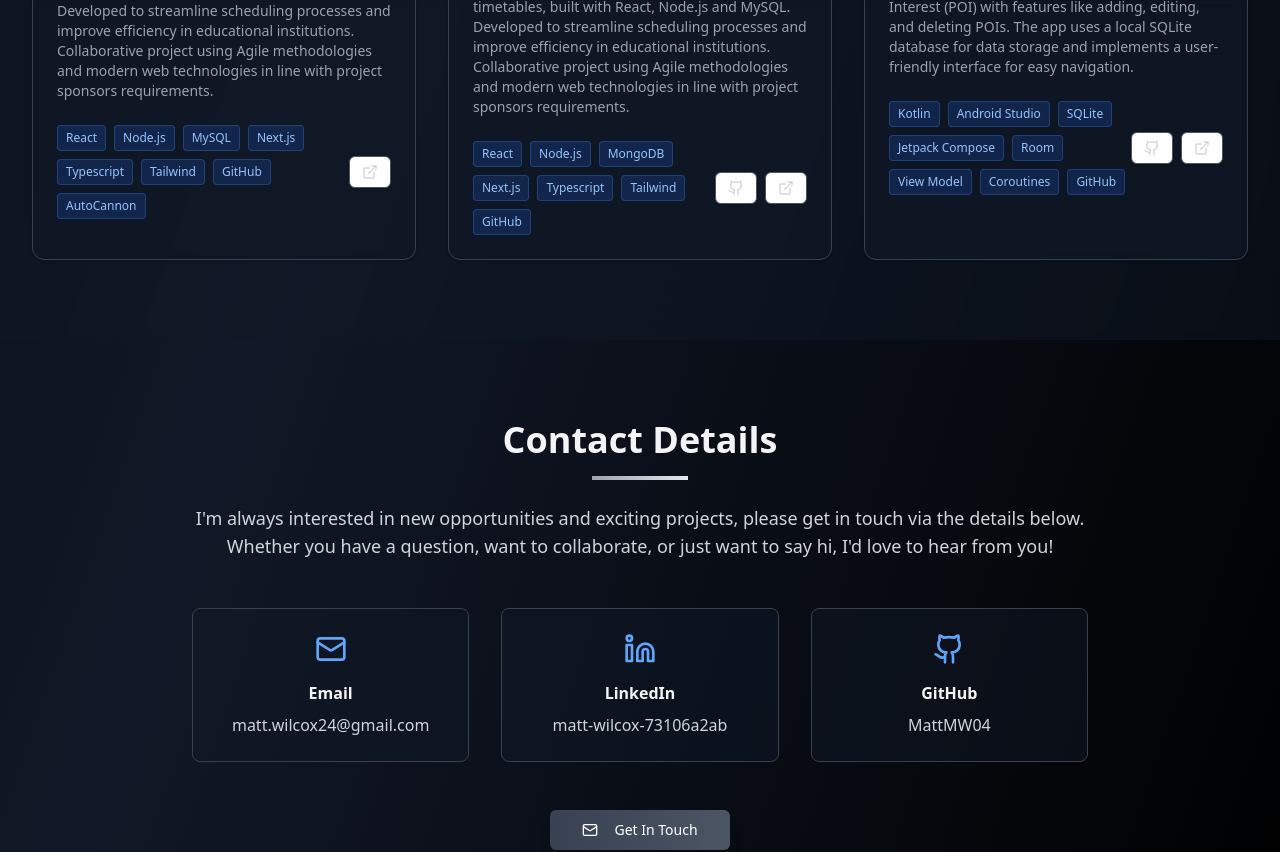
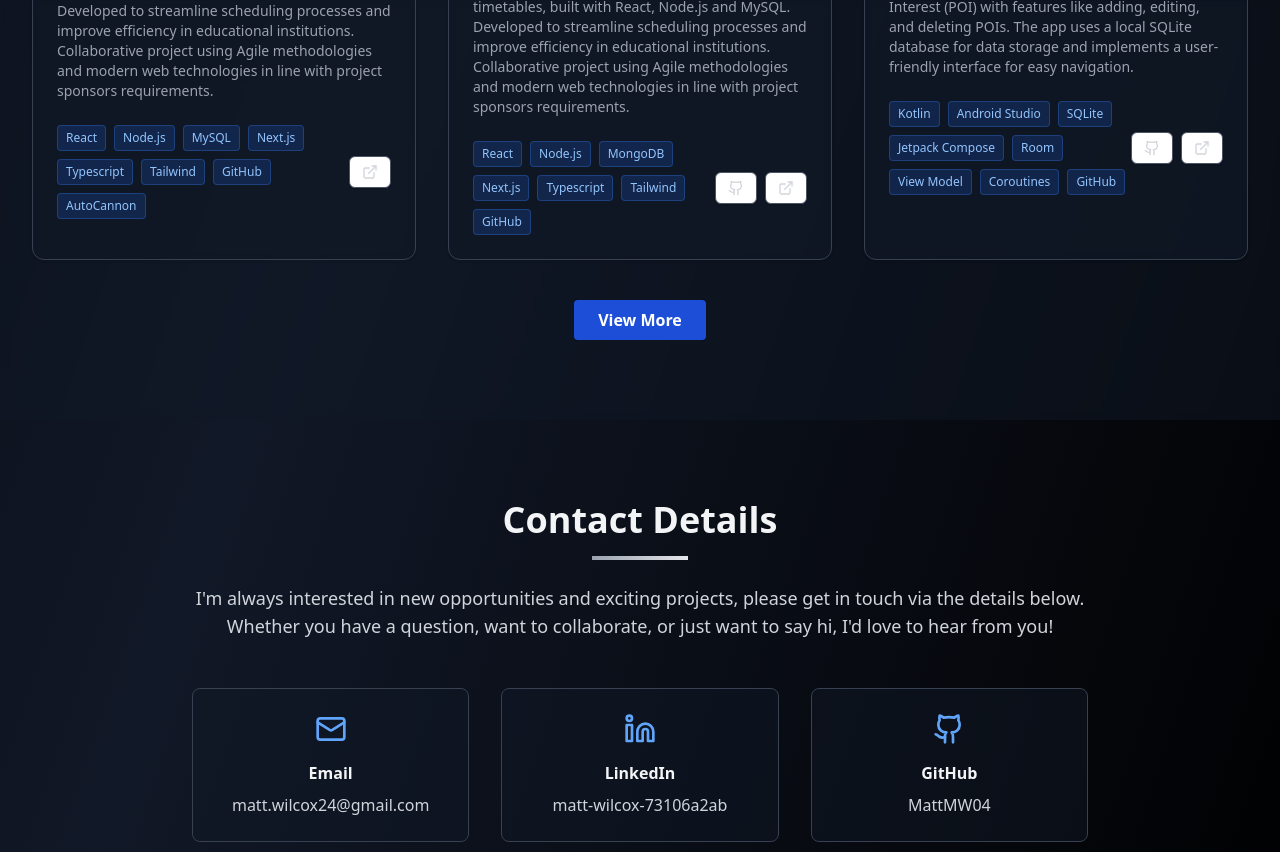
Before and after one commit to MattMW04/Matt-Wilcox-Portfolio-Site, a Next.js app: page / in a window 1280 px wide. Shown: the part 2676-3528 px from the top of the page. Built offline with nearby package versions, Linux system fonts and the light colour scheme.

Commit message:
Added view less button

```diff
--- a/app/components/projects.tsx
+++ b/app/components/projects.tsx
@@ -12,7 +12,12 @@ export default function ProjectsSection() {
         setVisibleCount((prev) => Math.min(prev + 3, projects.length));
     };
 
+    const handleViewLess = () => {
+        setVisibleCount(3);
+    };
+
     const canViewMore = visibleCount < projects.length;
+    const canViewLess = visibleCount > 3;
 
     return (
         <ScrollReveal>
@@ -31,18 +36,28 @@ export default function ProjectsSection() {
                             />
                         ))}
                     </div>
+                    {(canViewMore || canViewLess) && (
+                        <div className="flex justify-center mt-10">
                             {canViewMore && (
-                        <div className="flex justify-center mt-10">
                                 <button
                                     onClick={handleViewMore}
                                     className="px-6 py-2 rounded bg-blue-700 text-white font-semibold hover:bg-blue-800 transition"
                                 >
                                     View More
                                 </button>
+                            )}
+                            {canViewLess && (
+                                <button
+                                    onClick={handleViewLess}
+                                    className="px-6 py-2 rounded bg-gray-700 text-white font-semibold hover:bg-gray-800 transition ml-4"
+                                >
+                                    View Less
+                                </button>
+                            )}
                         </div>
                     )}
                 </div>
             </section>
-        </ScrollReveal>
+        </ScrollReveal >
     );
 }
--- a/data/projects.json
+++ b/data/projects.json
@@ -48,5 +48,19 @@
     "image": "/TimetablingProject.png",
     "link": "/projects/Mobile-App-Development",
     "github": "https://github.com/MattMW04/Com527_Assessment"
+  },
+  {
+    "name": "Portfolio Site",
+    "description": "A personal portfolio website showcasing my projects, skills, and experiences. Built with Next.js, TypeScript, and Tailwind CSS, this site is designed to be responsive and user-friendly.",
+    "technologies": [
+      "Next.js",
+      "TypeScript",
+      "Tailwind CSS",
+      "React",
+      "GitHub"
+    ],
+    "image": "/PortfolioSite.png",
+    "link": "/projects/Portfolio-Site",
+    "github": "https://github.com/MattMW04/Matt-Wilcox-Portfolio-Site"
   }
 ]
```
Lines whose indentation alone changed are shown as unchanged.
